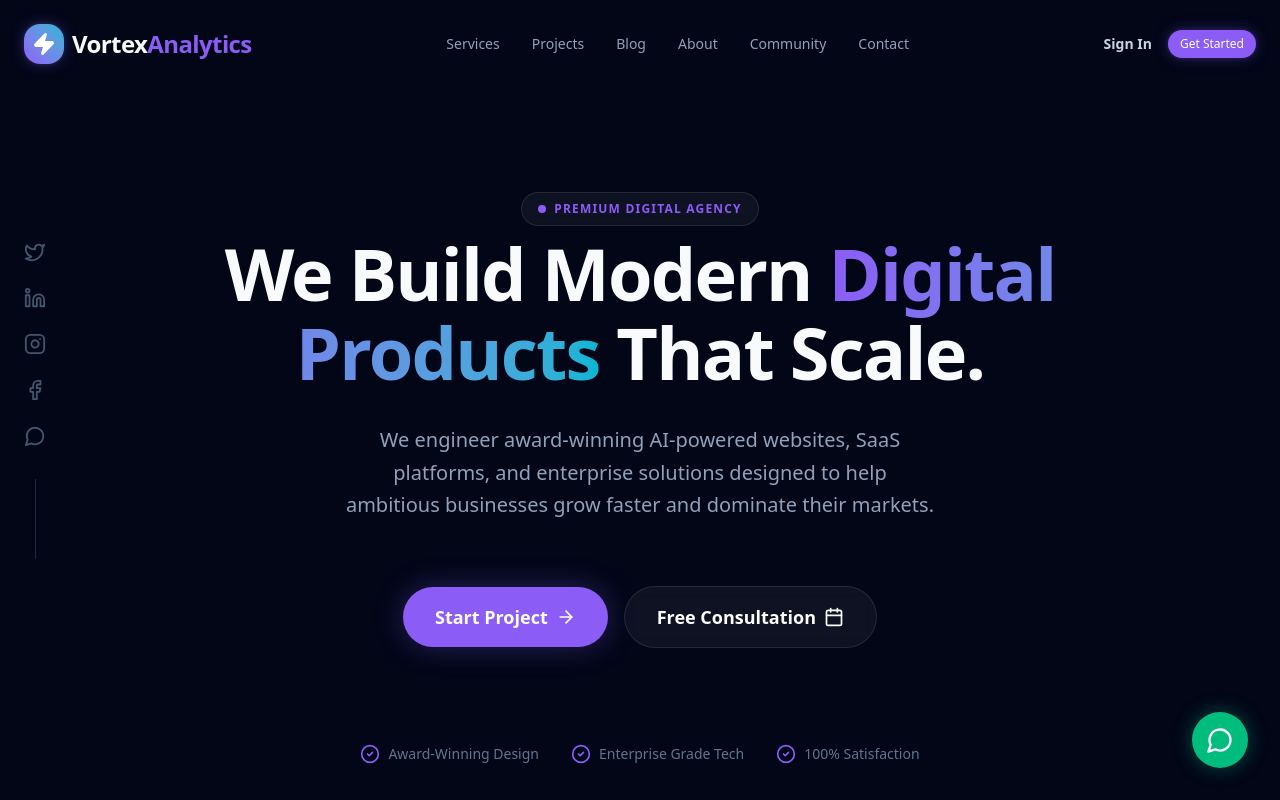
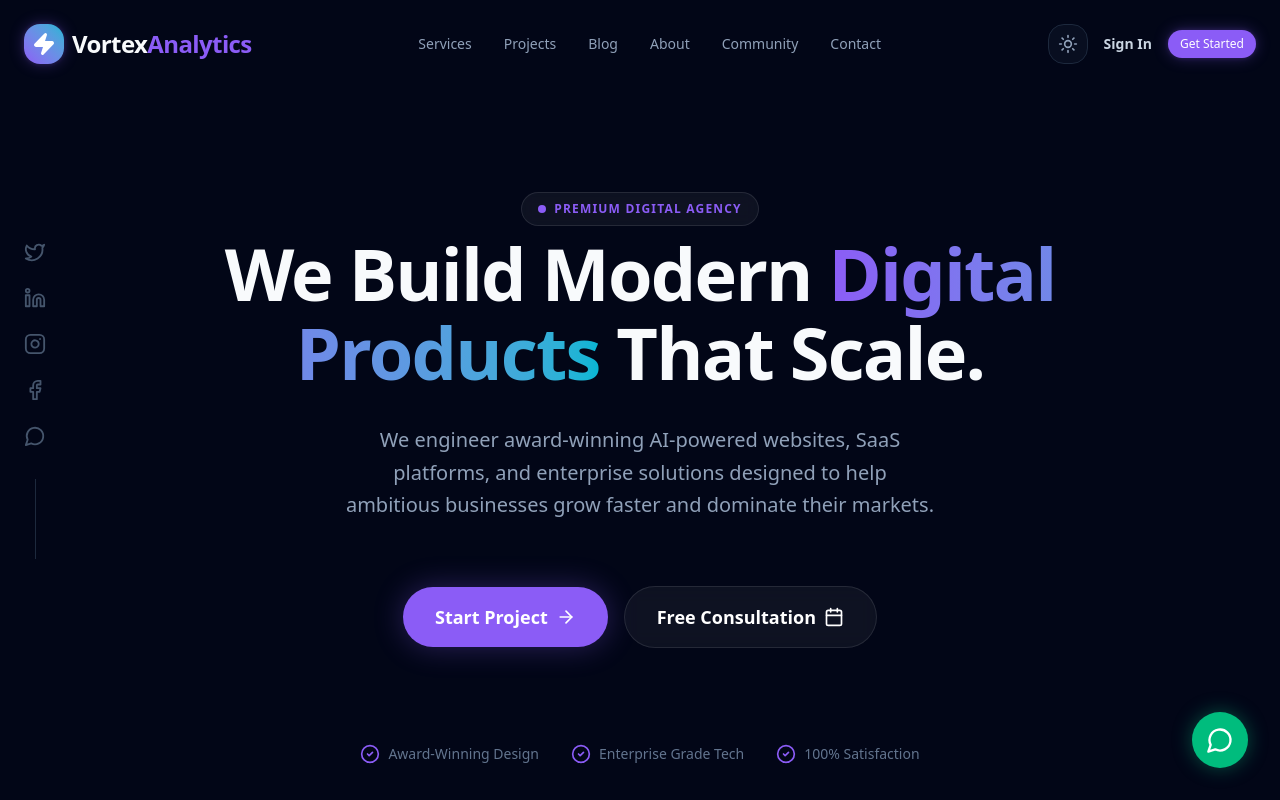
Before and after one commit to MatthewA1-Pro/viccverse, a Next.js app: page / in a window 1280 px wide. Shown: the top 800 px of the page. Built offline with nearby package versions, Linux system fonts and the light colour scheme.

Commit message:
feat: implement light and dark mode with next-themes

```diff
--- a/package.json
+++ b/package.json
@@ -16,6 +16,7 @@
     "framer-motion": "^12.38.0",
     "lucide-react": "^0.469.0",
     "next": "16.2.5",
+    "next-themes": "^0.4.6",
     "react": "19.2.4",
     "react-dom": "19.2.4",
     "recharts": "^3.8.1",
--- a/src/app/(dashboard)/layout.tsx
+++ b/src/app/(dashboard)/layout.tsx
@@ -5,6 +5,7 @@ import { Search, Bell, Menu, ArrowLeft, X } from "lucide-react";
 import { useState, useEffect } from "react";
 import { motion, AnimatePresence } from "framer-motion";
 import { useRouter } from "next/navigation";
+import { ThemeToggle } from "@/components/ThemeToggle";
 
 export default function DashboardLayout({
   children,
@@ -99,6 +100,7 @@ export default function DashboardLayout({
           </div>
 
           <div className="flex items-center gap-2 md:gap-4">
+            <ThemeToggle />
             <motion.button
               whileHover={{ scale: 1.05 }}
               whileTap={{ scale: 0.95 }}
--- a/src/app/globals.css
+++ b/src/app/globals.css
@@ -1,11 +1,11 @@
 @import "tailwindcss";
 
 @theme {
-  --color-background: #020617;
-  --color-foreground: #f8fafc;
+  --color-background: var(--background);
+  --color-foreground: var(--foreground);
 
-  --color-card: rgba(15, 23, 42, 0.6);
-  --color-card-foreground: #f8fafc;
+  --color-card: var(--card);
+  --color-card-foreground: var(--card-foreground);
 
   --color-primary: #8b5cf6;
   --color-primary-foreground: #ffffff;
@@ -14,10 +14,10 @@
   --color-secondary-foreground: #ffffff;
 
   --color-accent: #f43f5e;
-  --color-muted: #64748b;
-  --color-muted-foreground: #94a3b8;
+  --color-muted: var(--muted);
+  --color-muted-foreground: var(--muted-foreground);
 
-  --color-border: rgba(30, 41, 59, 0.5);
+  --color-border: var(--border);
 
   --radius-xl: 1rem;
   --radius-2xl: 1.5rem;
@@ -28,25 +28,27 @@
 
 @layer base {
   :root {
-    --background: 222.2 84% 4.9%;
-    --foreground: 210 40% 98%;
-    --card: 222.2 84% 4.9%;
-    --card-foreground: 210 40% 98%;
-    --popover: 222.2 84% 4.9%;
-    --popover-foreground: 210 40% 98%;
-    --primary: 217.2 91.2% 59.8%;
-    --primary-foreground: 222.2 47.4% 11.2%;
-    --secondary: 217.2 32.6% 17.5%;
-    --secondary-foreground: 210 40% 98%;
-    --muted: 217.2 32.6% 17.5%;
-    --muted-foreground: 215 20.2% 65.1%;
-    --accent: 217.2 32.6% 17.5%;
-    --accent-foreground: 210 40% 98%;
-    --destructive: 0 62.8% 30.6%;
-    --destructive-foreground: 210 40% 98%;
-    --border: 217.2 32.6% 17.5%;
-    --input: 217.2 32.6% 17.5%;
-    --ring: 224.3 76.3% 48%;
+    --background: #f8fafc;
+    --foreground: #020617;
+    --card: rgba(255, 255, 255, 0.7);
+    --card-foreground: #020617;
+    --muted: #f1f5f9;
+    --muted-foreground: #64748b;
+    --border: rgba(226, 232, 240, 0.8);
+    --accent: #f1f5f9;
+    --accent-foreground: #0f172a;
+  }
+
+  .dark {
+    --background: #020617;
+    --foreground: #f8fafc;
+    --card: rgba(15, 23, 42, 0.6);
+    --card-foreground: #f8fafc;
+    --muted: #0f172a;
+    --muted-foreground: #94a3b8;
+    --border: rgba(30, 41, 59, 0.5);
+    --accent: #1e293b;
+    --accent-foreground: #f8fafc;
   }
 }
 
@@ -56,10 +58,14 @@
   }
 
   .glass-morphism {
-    background: rgba(15, 23, 42, 0.4);
+    background: var(--card);
     backdrop-filter: blur(12px);
     -webkit-backdrop-filter: blur(12px);
-    border: 1px solid rgba(255, 255, 255, 0.05);
+    border: 1px solid var(--border);
+    box-shadow: 0 8px 32px 0 rgba(0, 0, 0, 0.1);
+  }
+
+  .dark .glass-morphism {
     box-shadow: 0 8px 32px 0 rgba(0, 0, 0, 0.37);
   }
 
--- a/src/app/layout.tsx
+++ b/src/app/layout.tsx
@@ -12,14 +12,25 @@ export const viewport = {
   initialScale: 1,
 };
 
+import { ThemeProvider } from "@/components/ThemeProvider";
+
 export default function RootLayout({
   children,
 }: Readonly<{
   children: React.ReactNode;
 }>) {
   return (
-    <html lang="en" className="h-full antialiased dark">
-      <body className="min-h-full flex flex-col font-sans">{children}</body>
+    <html lang="en" className="h-full antialiased" suppressHydrationWarning>
+      <body className="min-h-full flex flex-col font-sans">
+        <ThemeProvider
+          attribute="class"
+          defaultTheme="dark"
+          enableSystem
+          disableTransitionOnChange
+        >
+          {children}
+        </ThemeProvider>
+      </body>
     </html>
   );
 }
--- /dev/null
+++ b/src/components/ThemeProvider.tsx
@@ -0,0 +1,8 @@
+"use client";
+
+import { ThemeProvider as NextThemesProvider } from "next-themes";
+import { type ThemeProviderProps } from "next-themes";
+
+export function ThemeProvider({ children, ...props }: ThemeProviderProps) {
+  return <NextThemesProvider {...props}>{children}</NextThemesProvider>;
+}
--- /dev/null
+++ b/src/components/ThemeToggle.tsx
@@ -0,0 +1,29 @@
+"use client";
+
+import { Moon, Sun } from "lucide-react";
+import { useTheme } from "next-themes";
+import { useEffect, useState } from "react";
+import { motion } from "framer-motion";
+
+export function ThemeToggle() {
+  const { theme, setTheme } = useTheme();
+  const [mounted, setMounted] = useState(false);
+
+  useEffect(() => {
+    setMounted(true);
+  }, []);
+
+  if (!mounted) return <div className="w-10 h-10" />;
+
+  return (
+    <motion.button
+      whileHover={{ scale: 1.05 }}
+      whileTap={{ scale: 0.95 }}
+      onClick={() => setTheme(theme === "dark" ? "light" : "dark")}
+      className="w-10 h-10 rounded-xl bg-slate-900/50 border border-slate-800 flex items-center justify-center text-slate-400 hover:text-white transition-all dark:bg-slate-900/50 dark:border-slate-800 light:bg-white light:border-slate-200 light:text-slate-600 light:hover:text-slate-950"
+      aria-label="Toggle Theme"
+    >
+      {theme === "dark" ? <Sun size={20} /> : <Moon size={20} />}
+    </motion.button>
+  );
+}
--- a/src/components/dashboard/Sidebar.tsx
+++ b/src/components/dashboard/Sidebar.tsx
@@ -51,7 +51,7 @@ export function Sidebar({ permanent = false }: { permanent?: boolean }) {
   return (
     <motion.aside
       animate={{ width: effectiveCollapsed ? 80 : 260 }}
-      className="h-screen sticky top-0 bg-slate-950/80 backdrop-blur-2xl border-r border-slate-800/60 flex flex-col z-50 overflow-hidden shadow-2xl"
+      className="h-screen sticky top-0 bg-background/80 backdrop-blur-2xl border-r border-border flex flex-col z-50 overflow-hidden shadow-2xl transition-colors duration-500"
     >
       {/* Logo Section */}
       <div className="p-6 flex items-center gap-3">
@@ -172,8 +172,8 @@ export function Sidebar({ permanent = false }: { permanent?: boolean }) {
       </div>
 
       {/* Footer / User Info */}
-      <div className="p-4 border-t border-slate-800/50">
-        <Link href="/profile" className="bg-slate-900/50 hover:bg-slate-900 transition-colors border border-slate-800/50 rounded-2xl p-3 flex items-center gap-3 cursor-pointer group active:scale-95">
+      <div className="p-4 border-t border-border">
+        <Link href="/profile" className="bg-muted/50 hover:bg-muted transition-colors border border-border rounded-2xl p-3 flex items-center gap-3 cursor-pointer group active:scale-95">
           <div className="w-10 h-10 rounded-xl bg-gradient-to-tr from-slate-800 to-slate-700 border border-slate-600 flex items-center justify-center shrink-0 overflow-hidden shadow-inner relative">
             <span className="font-bold text-slate-300 text-sm z-10">JS</span>
             <div className="absolute inset-0 bg-primary/20 opacity-0 group-hover:opacity-100 transition-opacity" />
--- a/src/components/public/PublicNavbar.tsx
+++ b/src/components/public/PublicNavbar.tsx
@@ -5,6 +5,7 @@ import Link from "next/link";
 import { useState, useEffect } from "react";
 import { motion, AnimatePresence } from "framer-motion";
 import { NeonButton } from "@/components/ui/NeonButton";
+import { ThemeToggle } from "@/components/ThemeToggle";
 import { cn } from "@/lib/utils";
 
 const navLinks = [
@@ -57,7 +58,8 @@ export function PublicNavbar() {
 
         {/* Auth Buttons */}
         <div className="hidden md:flex items-center gap-4">
-          <Link href="/login" className="text-sm font-semibold text-slate-300 hover:text-white">Sign In</Link>
+          <ThemeToggle />
+          <Link href="/login" className="text-sm font-semibold text-slate-300 dark:text-slate-300 light:text-slate-600 hover:text-white dark:hover:text-white light:hover:text-slate-950 transition-colors">Sign In</Link>
           <Link href="/signup">
             <NeonButton size="sm">Get Started</NeonButton>
           </Link>
@@ -119,9 +121,12 @@ export function PublicNavbar() {
               </div>
 
               <div className="mt-auto flex flex-col gap-4">
-                <Link href="/login" onClick={() => setIsOpen(false)} className="text-center font-bold text-slate-400 hover:text-white py-3 border border-white/5 rounded-xl transition-all">
-                  Sign In
-                </Link>
+                <div className="flex items-center gap-4">
+                  <ThemeToggle />
+                  <Link href="/login" onClick={() => setIsOpen(false)} className="flex-1 text-center font-bold text-slate-400 hover:text-white py-3 border border-white/5 rounded-xl transition-all">
+                    Sign In
+                  </Link>
+                </div>
                 <Link href="/signup" onClick={() => setIsOpen(false)}>
                   <NeonButton className="w-full py-4 text-base font-black">Get Started</NeonButton>
                 </Link>
```
Also changed, not shown: 1 other file (tests, documents, lock files or other folders).
